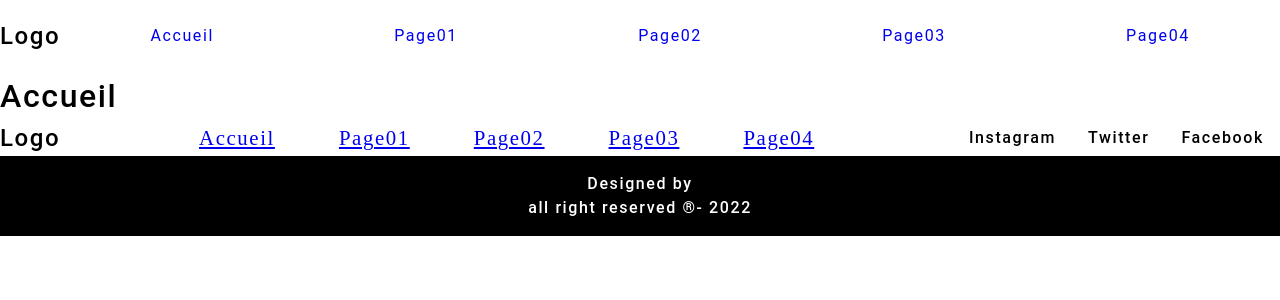
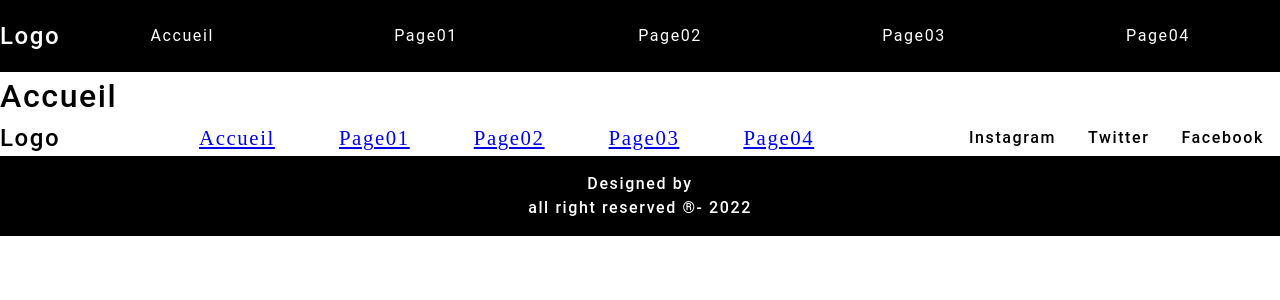
Before and after one commit to Disrupt3d/Hackaton, a React (Vite) app in the folder frontend/: page / in a window 1280 px wide. Shown: the top 300 px of the page. Built offline with nearby package versions, Linux system fonts and the light colour scheme.

Commit message:
first commit

```diff
--- a/frontend/src/styles/Header.css
+++ b/frontend/src/styles/Header.css
@@ -1,7 +1,11 @@
 .header {
-  background-color: white;
+  background-color: black;
   display: flex;
   align-items: center;
+}
+
+.header h2 {
+  color: white;
 }
 
 .menuWrapper {
@@ -20,6 +24,7 @@
   padding: 1rem 2rem;
   position: relative;
   font-family: var(--title-font);
+  color: white;
 }
 
 .menuWrapper li:hover {
```
